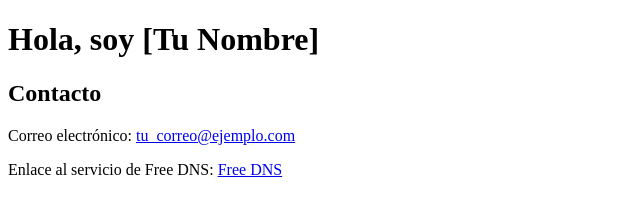
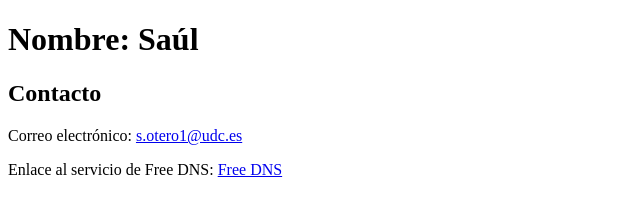
Before and after one commit to Sasa701/garcia-otero-saul-redes-p1, a plain HTML site: page index.html in a window 1280 px wide. Shown: the whole page, without its empty margins (0-640 px from the left). Drawn offline with Linux system fonts and the light colour scheme.

Commit message:
Update index.html

```diff
--- a/index.html
+++ b/index.html
@@ -6,11 +6,11 @@
 </head>
 <body>
 
-  <h1>Hola, soy [Tu Nombre]</h1>
+  <h1>Nombre: Saúl</h1>
 
   <h2>Contacto</h2>
   <p>Correo electrónico:
-    <a href="mailto:tu_correo@ejemplo.com">tu_correo@ejemplo.com</a>
+    <a href="mailto:s.otero1@udc.es">s.otero1@udc.es</a>
   </p>
 
   <p>Enlace al servicio de Free DNS:
```
